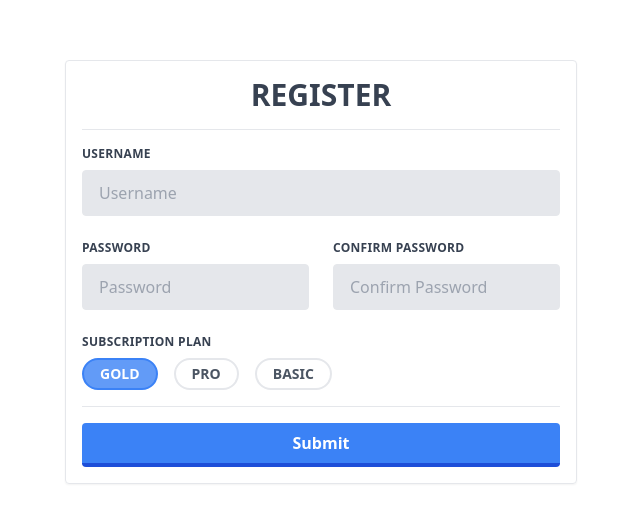
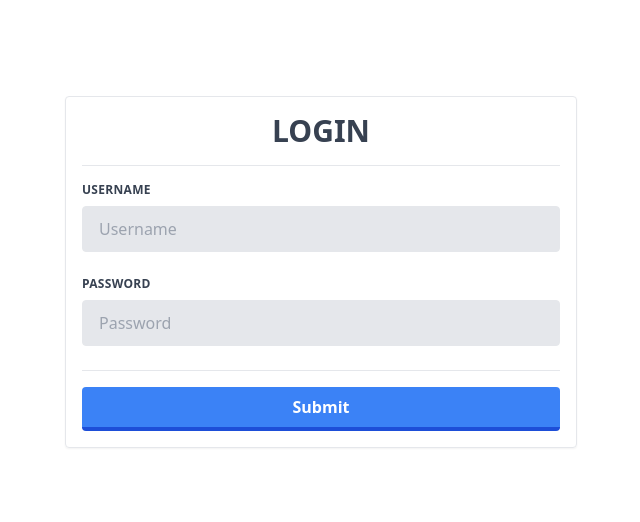
Before and after one commit to nitudeka/zazzy-assessment, a React (Create React App) app in the folder frontend/: page / in a window 1280 px wide. Shown: the part 128-650 px from the top of the page, without its empty margins (319-959 px from the left). Built offline with nearby package versions, Linux system fonts and the light colour scheme.

Commit message:
added login form

```diff
--- a/frontend/src/App.tsx
+++ b/frontend/src/App.tsx
@@ -1,9 +1,9 @@
-import Register from "./features/auth/Register";
+import Login from "./features/auth/Login";
 
 function App() {
   return (
     <div>
-      <Register />
+      <Login />
     </div>
   );
 }
--- /dev/null
+++ b/frontend/src/features/auth/Login.tsx
@@ -0,0 +1,36 @@
+import AuthWrapper from "./components/Wrapper";
+import InputGroup from "./components/InputGroup";
+import React from "react";
+import { useState } from "react";
+
+const Login: React.FC = () => {
+  const [username, setUsername] = useState("");
+  const [password, setPassword] = useState("");
+  const [errors, setErrors] = useState<string[]>([]);
+
+  return (
+    <AuthWrapper errors={errors} heading="Login">
+      <div className="-mx-3 mb-6">
+        <InputGroup
+          fullWidth
+          value={username}
+          onChange={setUsername}
+          placeholder="Username"
+          label="Username"
+        />
+      </div>
+      <div className="flex flex-wrap -mx-3 mb-6">
+        <InputGroup
+          value={password}
+          fullWidth
+          onChange={setPassword}
+          type="password"
+          placeholder="Password"
+          label="Password"
+        />
+      </div>
+    </AuthWrapper>
+  );
+};
+
+export default Login;
```
